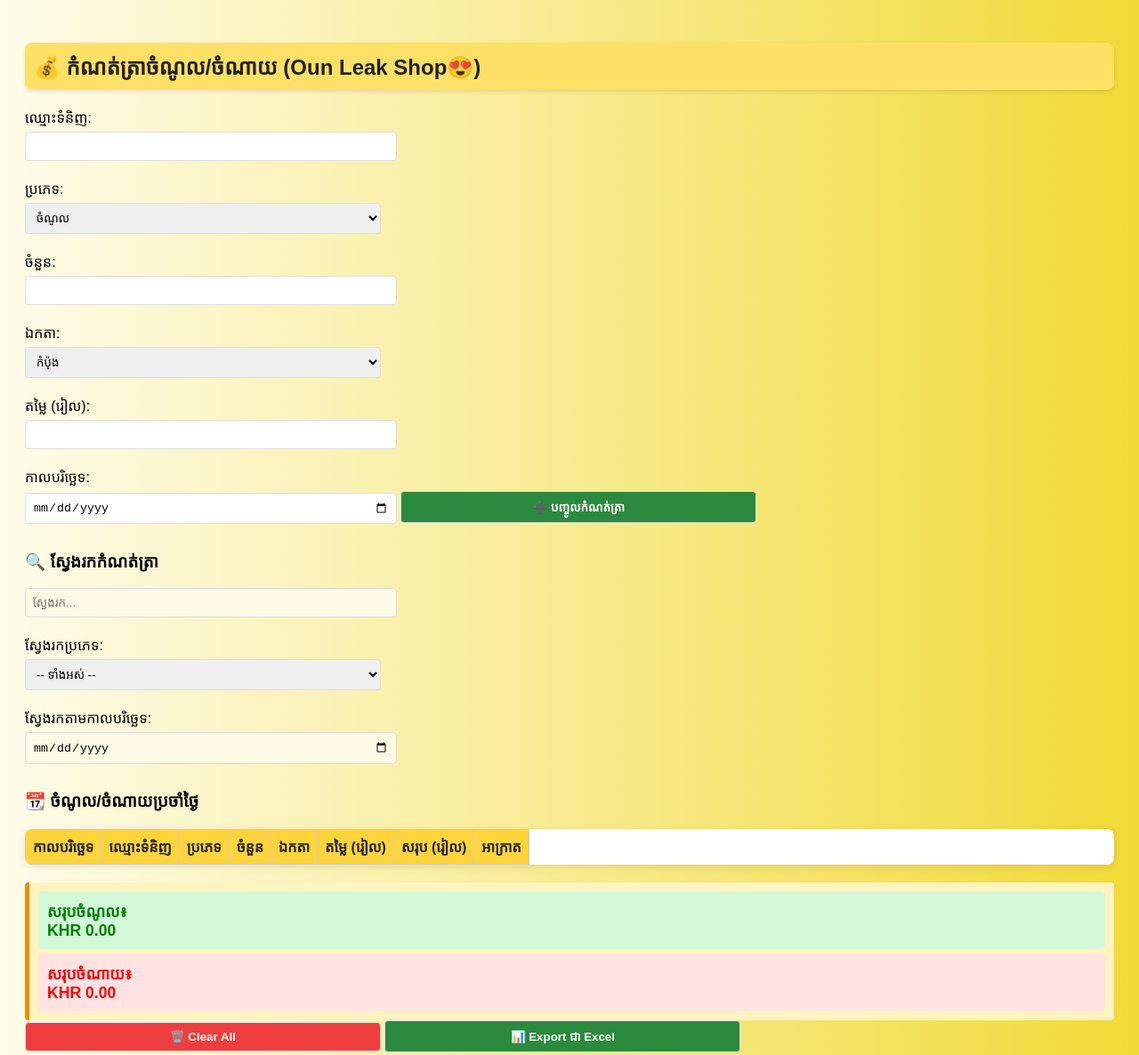
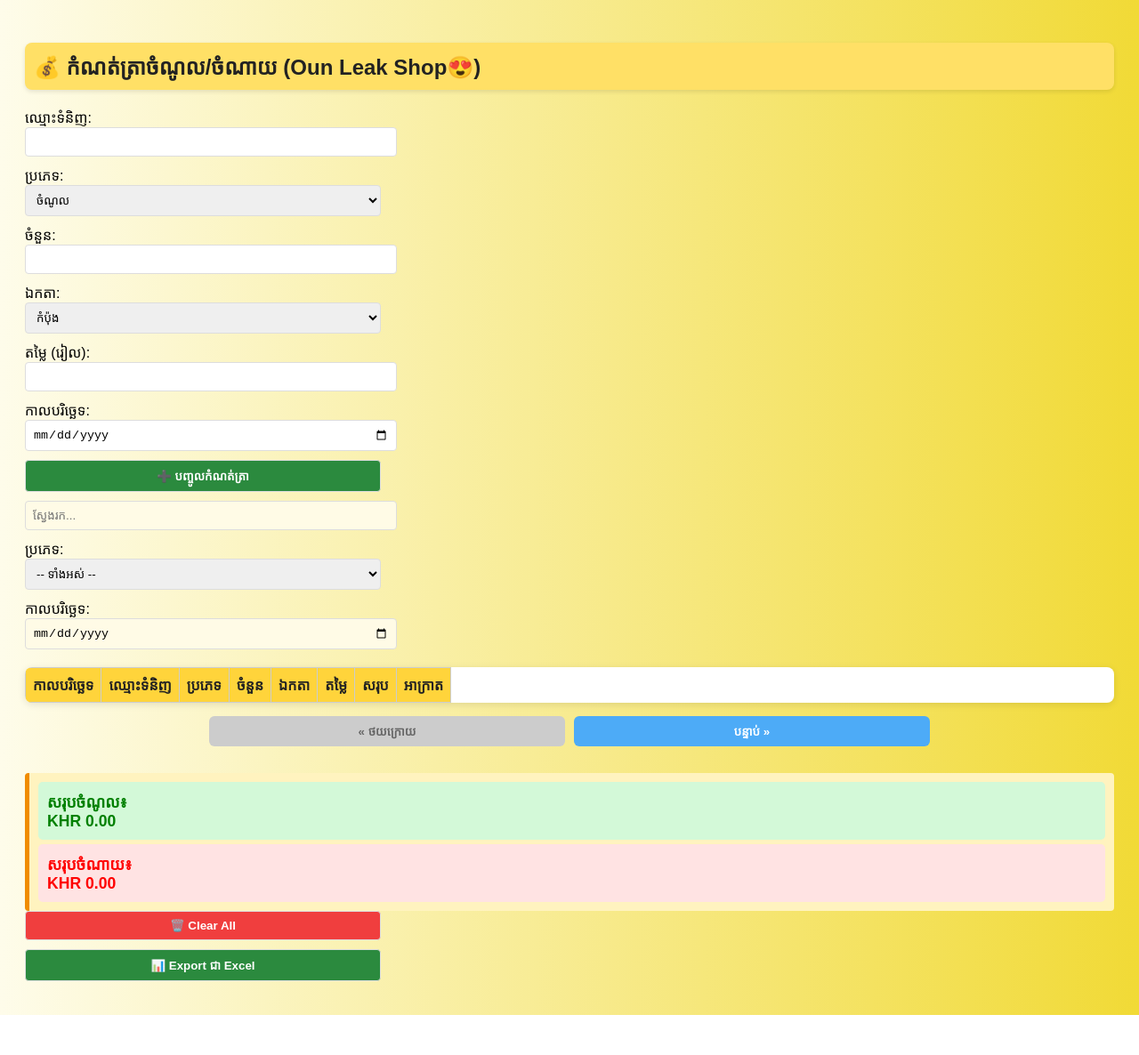
Before and after one commit to LimSaksith/oun.leak.shop.github.io, a plain HTML site: page index.html in a window 1280 px wide. Shown: the top 1186 px of the page at 89% size. After the commit the page ends 1141 px from the top, so only its background shows below. Drawn offline with Linux system fonts and the light colour scheme.

Commit message:
update V2

```diff
--- a/index.html
+++ b/index.html
@@ -16,15 +16,14 @@
       border-radius: 8px;
       box-shadow: 0 2px 5px rgba(0,0,0,0.1);
     }
-    label {
+    label, input, select, button {
       display: block;
-      margin: 10px 0 5px;
+      margin-bottom: 10px;
+      width: 100%;
+      max-width: 400px;
     }
     input, select, button {
       padding: 8px;
-      margin-bottom: 10px;
-      width: 100%;
-      max-width: 400px;
       border: 1px solid #ddd;
       border-radius: 4px;
     }
@@ -38,27 +37,23 @@
       background-color: #237032;
     }
     table {
-      page-break-inside: auto;
-      max-height: 1000px;
-      display: block;
-      overflow-x: auto;
-      overflow-y: auto;
       width: 100%;
       border-collapse: collapse;
       margin-top: 20px;
       background-color: white;
       border-radius: 8px;
-      overflow: hidden;
       box-shadow: 0 2px 8px rgba(0,0,0,0.1);
-    }
-    th {
-      background-color: #ffd43b;
-      color: #222;
+      overflow-x: auto;
+      display: block;
     }
     th, td {
       border: 1px solid #ccc;
       padding: 8px;
       text-align: left;
+    }
+    th {
+      background-color: #ffd43b;
+      color: #222;
     }
     .actions button {
       margin-right: 5px;
@@ -76,57 +71,71 @@
       border-left: 5px solid #f08c00;
       border-radius: 4px;
     }
-    input[type="text"]#searchInput, input[type="date"]#dateFilter {
+    #searchInput, #dateFilter {
       background-color: #fffbe6;
+    }
+    #pagination {
+      margin-top: 15px;
+      display: flex;
+      justify-content: center;
+      gap: 10px;
+      flex-wrap: wrap;
+    }
+    #pagination button {
+      padding: 8px 16px;
+      border-radius: 6px;
+      border: none;
+      background-color: #4dabf7;
+      color: white;
+      font-weight: bold;
+      cursor: pointer;
+      transition: background-color 0.3s;
+    }
+    #pagination button:hover:not([disabled]) {
+      background-color: #228be6;
+    }
+    #pagination button[disabled] {
+      background-color: #ccc;
+      cursor: not-allowed;
+      color: #666;
     }
   </style>
 </head>
 <body>
-
   <h2>💰 កំណត់ត្រាចំណូល/ចំណាយ (Oun Leak Shop😍)</h2>
 
   <form id="recordForm">
-    <label>ឈ្មោះទំនិញ:</label>
-    <input type="text" id="itemName" required>
-
-    <label>ប្រភេទ:</label>
-    <select id="type">
-      <option value="income" style="color:green">ចំណូល</option>
-      <option value="expense" style="color:red">ចំណាយ</option>
+    <label>ឈ្មោះទំនិញ:<input type="text" name="itemName" required></label>
+    <label>ប្រភេទ:
+      <select name="type">
+        <option value="income">ចំណូល</option>
+        <option value="expense">ចំណាយ</option>
       </select>
-
-    <label>ចំនួន:</label>
-    <input type="number" id="quantity" min="1" required>
-
-    <label>ឯកតា:</label>
-    <select id="unit">
+    </label>
+    <label>ចំនួន:<input type="number" name="quantity" min="1" required></label>
+    <label>ឯកតា:
+      <select name="unit">
         <option value="កំប៉ុង">កំប៉ុង</option>
         <option value="កញ្ចប់">កញ្ចប់</option>
         <option value="កេស">កេស</option>
         <option value="ផ្សេងៗ">ផ្សេងៗ</option>
       </select>
-
-    <label>តម្លៃ (រៀល):</label>
-    <input type="number" id="price" required>
-
-    <label>កាលបរិច្ឆេទ:</label>
-    <input type="date" id="date" required>
-
+    </label>
+    <label>តម្លៃ (រៀល):<input type="number" name="price" required></label>
+    <label>កាលបរិច្ឆេទ:<input type="date" name="date" required></label>
     <button type="submit">➕ បញ្ចូលកំណត់ត្រា</button>
   </form>
 
-  <h3>🔍 ស្វែងរកកំណត់ត្រា</h3>
   <input type="text" id="searchInput" placeholder="ស្វែងរក...">
-  <label>ស្វែងរកប្រភេទ:</label>
+  <label>ប្រភេទ:
     <select id="typeFilter">
       <option value="">-- ទាំងអស់ --</option>
       <option value="income">ចំណូល</option>
       <option value="expense">ចំណាយ</option>
     </select>
-  <label>ស្វែងរកតាមកាលបរិច្ឆេទ:</label>
-  <input type="date" id="dateFilter">
+  </label>
+  <label>កាលបរិច្ឆេទ:<input type="date" id="dateFilter"></label>
 
-  <h3>📆 ចំណូល/ចំណាយប្រចាំថ្ងៃ</h3>
   <table id="recordsTable">
     <thead>
       <tr>
@@ -135,149 +144,135 @@
         <th>ប្រភេទ</th>
         <th>ចំនួន</th>
         <th>ឯកតា</th>
-        <th>តម្លៃ (រៀល)</th>
-        <th>សរុប (រៀល)</th>
+        <th>តម្លៃ</th>
+        <th>សរុប</th>
         <th>អាក្រាត</th>
       </tr>
     </thead>
     <tbody id="tableBody"></tbody>
   </table>
-
+  <div id="pagination"></div>
   <div class="summary" id="summary"></div>
 
   <button onclick="clearAll()" style="background-color:#f03e3e">🗑️ Clear All</button>
   <button onclick="exportExcel()">📊 Export ជា Excel</button>
 
   <script>
-    document.addEventListener('DOMContentLoaded', function () {
+    document.addEventListener('DOMContentLoaded', () => {
       const form = document.getElementById('recordForm');
-      const tableBody = document.querySelector('#recordsTable tbody');
+      const tableBody = document.getElementById('tableBody');
+      const pagination = document.getElementById('pagination');
       const searchInput = document.getElementById('searchInput');
       const dateInput = document.getElementById('dateFilter');
       const typeFilter = document.getElementById('typeFilter');
-      const summaryDiv = document.getElementById('summary');
+      const summary = document.getElementById('summary');
+      let records = JSON.parse(localStorage.getItem('records')) || [];
+      let filteredRecords = [];
+      let currentPage = 1;
+      const rowsPerPage = 15;
 
-      let records = JSON.parse(localStorage.getItem('records')) || [];
+      function formatCurrency(val) {
+        return new Intl.NumberFormat('km-KH', { style: 'currency', currency: 'KHR' }).format(val);
+      }
 
-      form.onsubmit = (e) => {
-        e.preventDefault();
-        const item = {
-          name: document.getElementById('itemName').value,
-          type: document.getElementById('type').value,
-          quantity: +document.getElementById('quantity').value,
-          unit: document.getElementById('unit').value,
-          price: +document.getElementById('price').value,
-          date: document.getElementById('date').value
-        };
-        records.push(item);
-        localStorage.setItem('records', JSON.stringify(records));
-        renderTable();
-        form.reset();
-      };
+      function paginate(records, page) {
+        const start = (page - 1) * rowsPerPage;
+        return records.slice(start, start + rowsPerPage);
+      }
 
-      function paginateTable() {
-        const rows = document.querySelectorAll('#tableBody tr');
-        const rowsPerPage = 15;
-        let currentPage = 0;
-        function showPage(page) {
-          currentPage = page;
-          rows.forEach((row, i) => {
-            row.style.display = (Math.floor(i / rowsPerPage) === page) ? '' : 'none';
-          });
-        }
-        if (rows.length > rowsPerPage) {
-          const pageCount = Math.ceil(rows.length / rowsPerPage);
-          const nav = document.createElement('div');
-          nav.id = 'pagination';
-          nav.style.marginTop = '10px';
+      function renderPagination(totalRows) {
+        const pageCount = Math.ceil(totalRows / rowsPerPage);
+        pagination.innerHTML = '';
 
         const prevBtn = document.createElement('button');
         prevBtn.innerText = '« ថយក្រោយ';
+        prevBtn.disabled = currentPage === 1;
         prevBtn.onclick = () => {
-            if (currentPage > 0) showPage(currentPage - 1);
+          if (currentPage > 1) {
+            currentPage--;
+            renderTable();
+          }
         };
-          nav.appendChild(prevBtn);
+        pagination.appendChild(prevBtn);
 
-          for (let i = 0; i < pageCount; i++) {
+        for (let i = 1; i <= pageCount; i++) {
   const btn = document.createElement('button');
-            btn.innerText = i + 1;
-            btn.onclick = () => showPage(i);
-            nav.appendChild(btn);
+  btn.innerText = i;
+  btn.classList.add('page-number-btn');
+  if (i === currentPage) {
+    btn.style.backgroundColor = '#1971c2';
+  }
+  btn.onclick = () => {
+    currentPage = i;
+    renderTable();
+  };
+  pagination.appendChild(btn);
 }
 
         const nextBtn = document.createElement('button');
         nextBtn.innerText = 'បន្ទាប់ »';
+        nextBtn.disabled = currentPage === pageCount;
         nextBtn.onclick = () => {
-            if (currentPage < pageCount - 1) showPage(currentPage + 1);
+          if (currentPage < pageCount) {
+            currentPage++;
+            renderTable();
+          }
         };
-          nav.appendChild(nextBtn);
-
-          const existing = document.getElementById('pagination');
-          if (existing) existing.remove();
-          document.body.appendChild(nav);
-
-          showPage(0);
-        }
-      }
-
-      searchInput.oninput = renderTable;
-      dateInput.oninput = renderTable;
-      typeFilter.oninput = renderTable;
-
-      function formatCurrency(value) {
-        return new Intl.NumberFormat('km-KH', { style: 'currency', currency: 'KHR' }).format(value);
+        pagination.appendChild(nextBtn);
       }
 
       function renderTable() {
-        const filter = searchInput.value.toLowerCase();
-        const dateFilter = dateInput.value;
+        const filterText = searchInput.value.toLowerCase();
+        const dateFilterVal = dateInput.value;
         tableBody.innerHTML = '';
-        let totalIncome = 0;
-        let totalExpense = 0;
-        records
-          .sort((a, b) => new Date(b.date) - new Date(a.date))
-          .filter(r => r.name.toLowerCase().includes(filter))
-          .filter(r => !dateFilter || r.date === dateFilter)
+        let totalIncome = 0, totalExpense = 0;
+
+        filteredRecords = records
+          .filter(r => r.name && r.name.toLowerCase().includes(filterText))
+          .filter(r => !dateFilterVal || r.date === dateFilterVal)
           .filter(r => !typeFilter.value || r.type === typeFilter.value)
-          .forEach((r, index) => {
+          .sort((a, b) => new Date(b.date) - new Date(a.date));
+
+        const pageRecords = paginate(filteredRecords, currentPage);
+
+        pageRecords.forEach((r, index) => {
           const total = r.quantity * r.price;
-            if (r.type === 'income') totalIncome += total;
-            else totalExpense += total;
-            const row = tableBody.insertRow();
-            const typeColor = r.type === 'income' ? 'green' : 'red';
+          r.type === 'income' ? totalIncome += total : totalExpense += total;
+          const row = document.createElement('tr');
           row.innerHTML = `
             <td>${r.date}</td>
             <td>${r.name}</td>
-              <td style="color: ${typeColor}; font-weight: bold">${r.type === 'income' ? 'ចំណូល' : 'ចំណាយ'}</td>
+            <td style="color:${r.type === 'income' ? 'green' : 'red'}; font-weight:bold">
+              ${r.type === 'income' ? 'ចំណូល' : 'ចំណាយ'}</td>
             <td>${r.quantity}</td>
             <td>${r.unit}</td>
             <td>${formatCurrency(r.price)}</td>
             <td>${formatCurrency(total)}</td>
             <td class="actions">
-                <button onclick="editRecord(${index})">លុប</button>
-              </td>
-            `;
+              <button onclick="editRecord(${records.indexOf(r)})">លុប</button>
+            </td>`;
+          tableBody.appendChild(row);
         });
-        summaryDiv.innerHTML = `
+
+        renderPagination(filteredRecords.length);
+
+        summary.innerHTML = `
           <div style="background-color:#d3f9d8; padding:10px; border-radius:5px; margin-bottom:5px;">
-    <span style="color: green">សរុបចំណូល៖</span><br>
-    <strong style="color: green">${formatCurrency(totalIncome)}</strong>
+            <span style="color: green">សរុបចំណូល៖</span><br><strong style="color: green">${formatCurrency(totalIncome)}</strong>
           </div>
           <div style="background-color:#ffe3e3; padding:10px; border-radius:5px;">
-    <span style="color: red">សរុបចំណាយ៖</span><br>
-    <strong style="color: red">${formatCurrency(totalExpense)}</strong>
+            <span style="color: red">សរុបចំណាយ៖</span><br><strong style="color: red">${formatCurrency(totalExpense)}</strong>
           </div>`;
-        paginateTable();
       }
 
       window.editRecord = function(index) {
         const r = records[index];
-        document.getElementById('itemName').value = r.name;
-        document.getElementById('type').value = r.type;
-        document.getElementById('quantity').value = r.quantity;
-        document.getElementById('unit').value = r.unit;
-        document.getElementById('price').value = r.price;
-        document.getElementById('date').value = r.date;
+        form.itemName.value = r.name;
+        form.type.value = r.type;
+        form.quantity.value = r.quantity;
+        form.unit.value = r.unit;
+        form.price.value = r.price;
+        form.date.value = r.date;
         records.splice(index, 1);
         localStorage.setItem('records', JSON.stringify(records));
         renderTable();
@@ -286,18 +281,10 @@
       window.exportExcel = function () {
         const headers = ['កាលបរិច្ឆេទ', 'ឈ្មោះទំនិញ', 'ប្រភេទ', 'ចំនួន', 'ឯកតា', 'តម្លៃ (រៀល)', 'សរុប (រៀល)'];
         const rows = records.map(r => [
-          r.date,
-          r.name,
-          r.type === 'income' ? 'ចំណូល' : 'ចំណាយ',
-          r.quantity,
-          r.unit,
-          r.price,
-          r.quantity * r.price
+          r.date, r.name, r.type === 'income' ? 'ចំណូល' : 'ចំណាយ', r.quantity, r.unit, r.price, r.quantity * r.price
         ]);
         let csvContent = 'data:text/csv;charset=utf-8,' + headers.join(',') + '\n';
-        rows.forEach(row => {
-          csvContent += row.join(',') + '\n';
-        });
+        rows.forEach(row => { csvContent += row.join(',') + '\n'; });
         const encodedUri = encodeURI(csvContent);
         const link = document.createElement('a');
         link.setAttribute('href', encodedUri);
@@ -315,6 +302,27 @@
         }
       }
 
+      form.onsubmit = (e) => {
+        e.preventDefault();
+        const item = {
+          name: form.itemName.value,
+          type: form.type.value,
+          quantity: +form.quantity.value,
+          unit: form.unit.value,
+          price: +form.price.value,
+          date: form.date.value
+        };
+        records.push(item);
+        localStorage.setItem('records', JSON.stringify(records));
+        form.reset();
+        renderTable();
+      };
+
+      searchInput.oninput = dateInput.oninput = typeFilter.oninput = () => {
+        currentPage = 1;
+        renderTable();
+      };
+
       renderTable();
     });
   </script>
```
Lines whose indentation alone changed are shown as unchanged.
